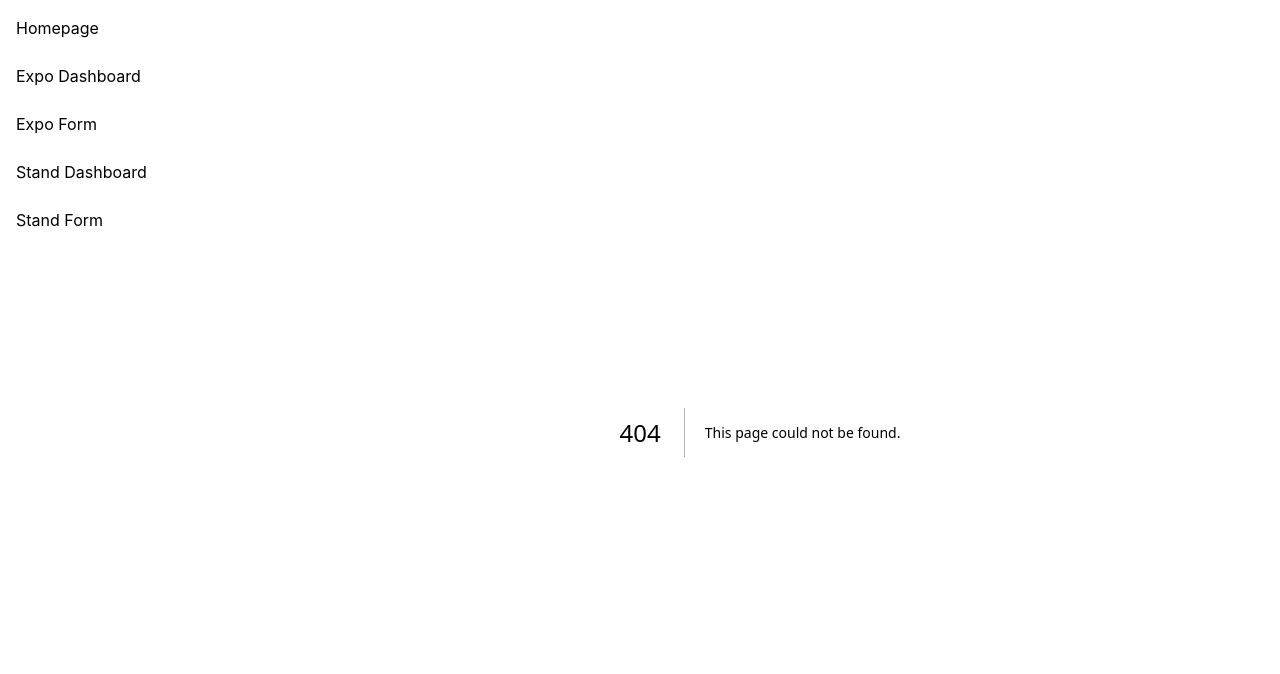
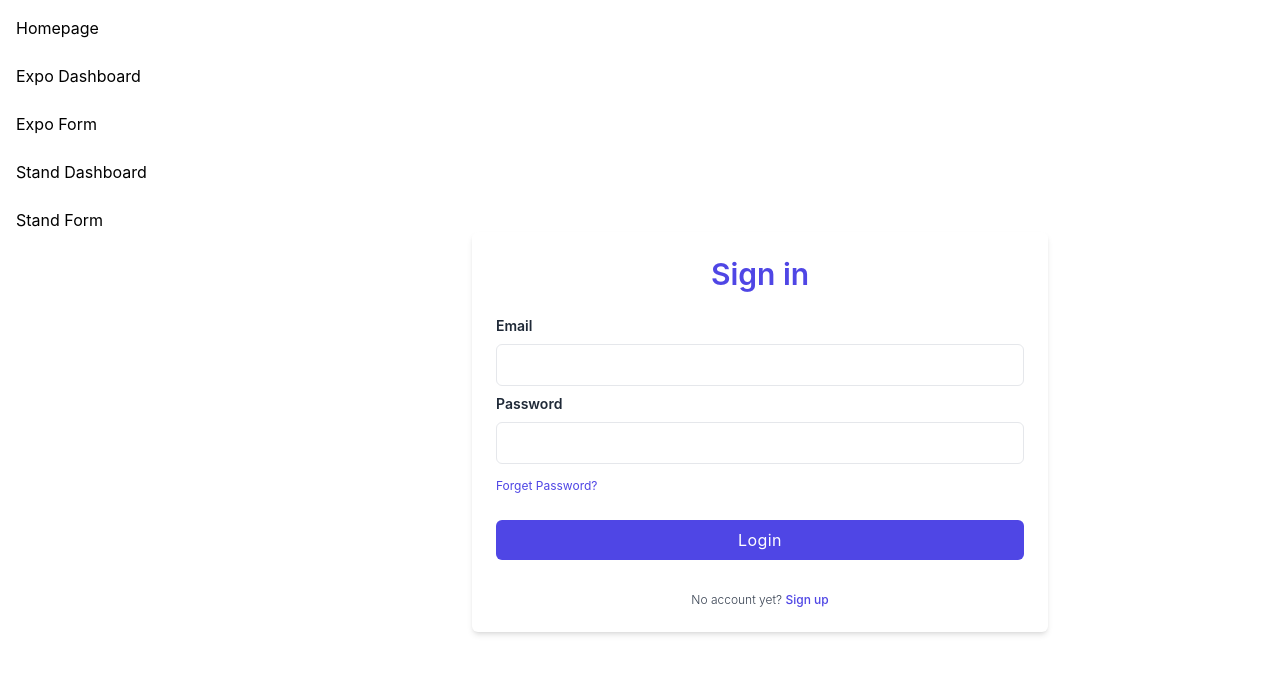
Before and after one commit to AD-ICT-Digix/Credity, a Next.js app in the folder apps/web/: page /expo/Login in a window 1280 px wide. Before the commit this address had no page. Shown: the top 674 px of the page. Built offline with nearby package versions, Linux system fonts and the light colour scheme; some icons are missing.

Commit message:
Create Login.js
Login page now also on expo page

```diff
--- /dev/null
+++ b/apps/web/pages/expo/Login.js
@@ -0,0 +1,14 @@
+import React from "react";
+
+import { Login } from "../../components";
+
+
+const LoginPage = () => {
+  return (
+    <>
+		<Login />
+	</>
+  )
+}
+
+export default LoginPage
```
